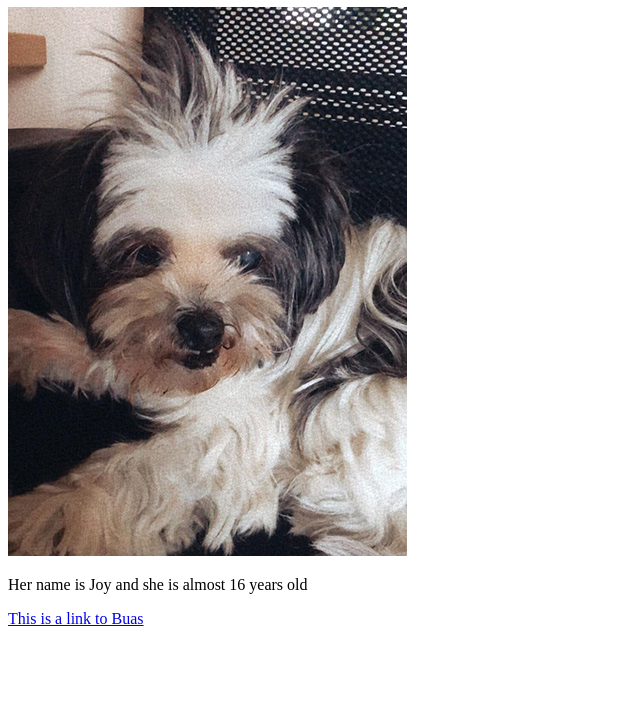
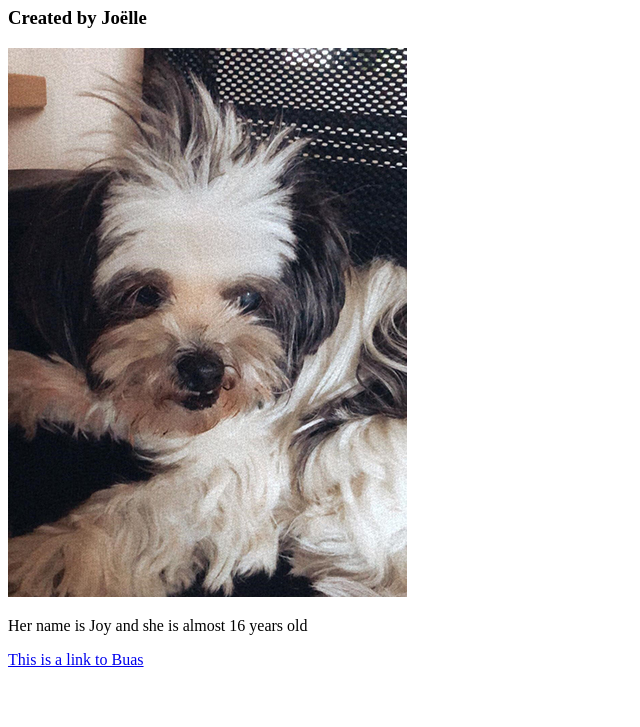
Before and after one commit to joelledonkers/prj4-chapter-3, a plain HTML site: page index.html in a window 1280 px wide. Shown: the part 73-800 px from the top of the page, without its empty margins (0-640 px from the left). Drawn offline with Linux system fonts and the light colour scheme.

Commit message:
Add another header

```diff
--- a/index.html
+++ b/index.html
@@ -6,6 +6,7 @@
   </head>
   <body>
     <h1> My dog is the best dog in the world! </h1>
+	  <h3> Created by Joëlle</h3>
     <img src="images/dog.jpg" alt="My dog"/>
   <p> Her name is Joy and she is almost 16 years old </p>
     <a href="https://www.buas.nl/" target="_blank"> This is a link to Buas </a>
```
